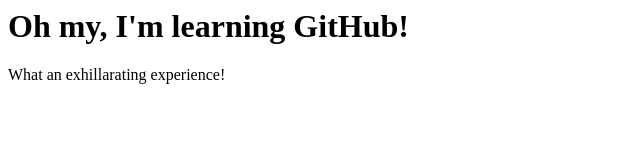
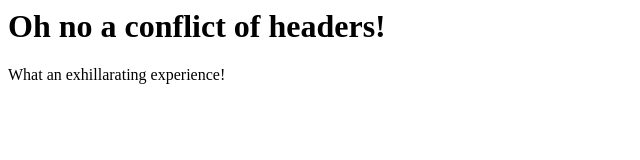
Before and after one commit to dcopland/Copland_Dylan_Repo, a plain HTML site: page index.html in a window 1280 px wide. Shown: the whole page, without its empty margins (0-640 px from the left). Drawn offline with Linux system fonts and the light colour scheme.

Commit message:
Update index.html

```diff
--- a/index.html
+++ b/index.html
@@ -5,7 +5,7 @@
 
 <body>
 
-	<h1> Oh my, I'm learning GitHub!</h1>
+	<h1> Oh no a conflict of headers!</h1>
 	<p> What an exhillarating experience!</p>
 
 </body>
```
